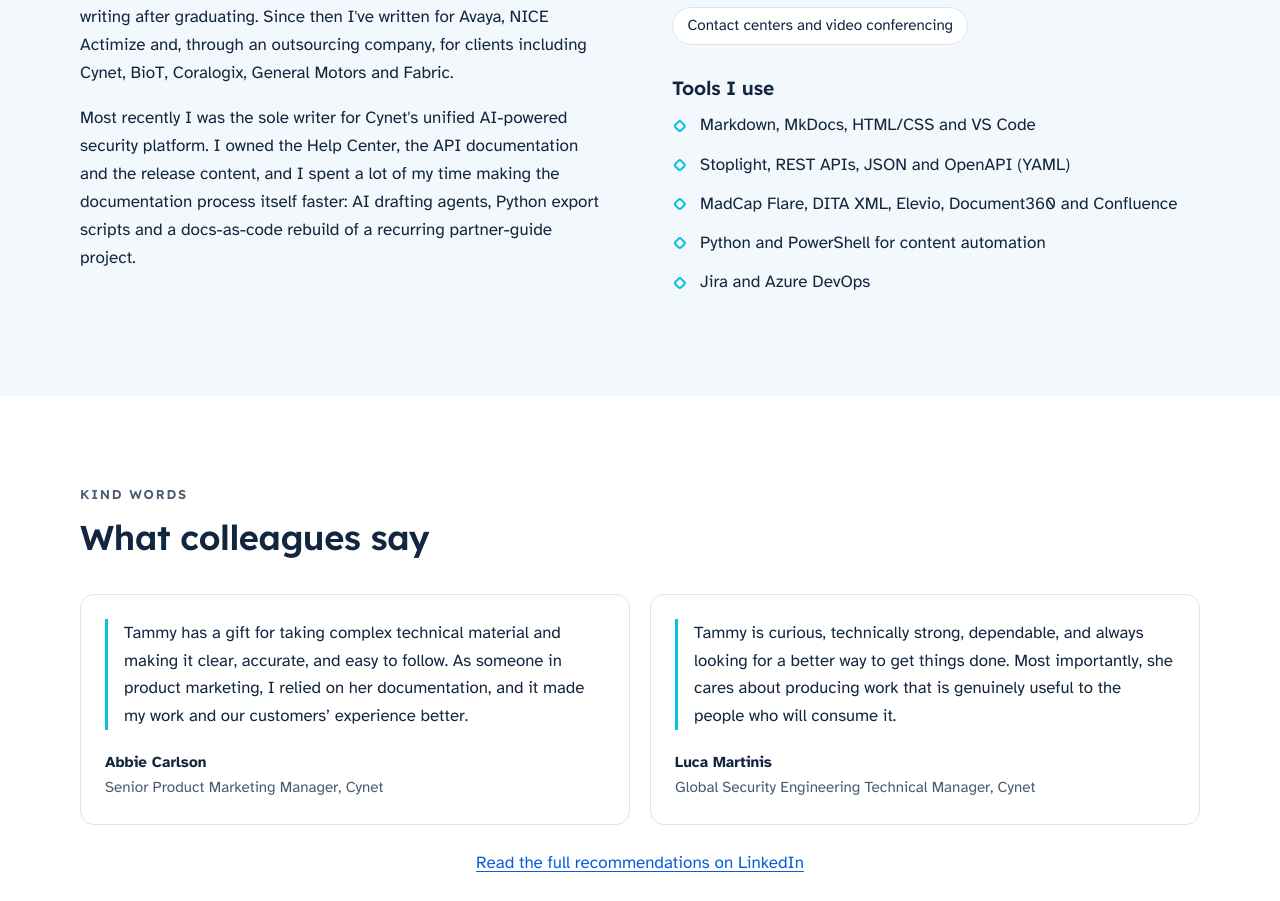
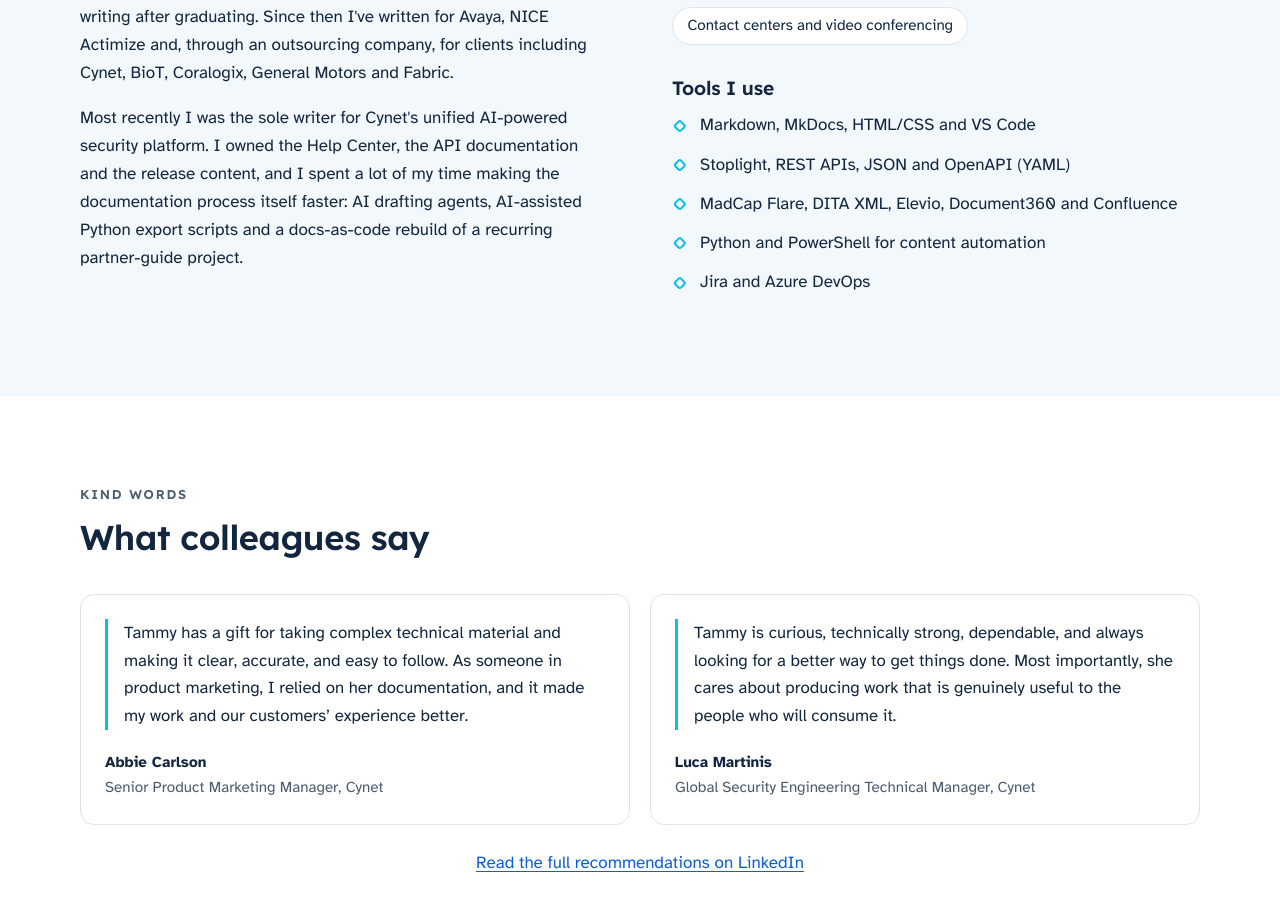
Before and after one commit to Tam-Paul/portfolio, a plain HTML site: page index.html in a window 1280 px wide. Shown: the part 1958-2859 px from the top of the page. Drawn offline with Linux system fonts and the light colour scheme.

Commit message:
minor update to about me section

```diff
--- a/index.html
+++ b/index.html
@@ -129,7 +129,7 @@
           <p class="eyebrow">About me</p>
           <h2 id="about-title">The person behind the docs</h2>
           <p>I studied linguistics at Bar-Ilan University and moved into technical writing after graduating. Since then I've written for Avaya, NICE Actimize and, through an outsourcing company, for clients including Cynet, BioT, Coralogix, General Motors and Fabric.</p>
-          <p>Most recently I was the sole writer for Cynet's unified AI-powered security platform. I owned the Help Center, the API documentation and the release content, and I spent a lot of my time making the documentation process itself faster: AI drafting agents, Python export scripts and a docs-as-code rebuild of a recurring partner-guide project.</p>
+          <p>Most recently I was the sole writer for Cynet's unified AI-powered security platform. I owned the Help Center, the API documentation and the release content, and I spent a lot of my time making the documentation process itself faster: AI drafting agents, AI-assisted Python export scripts and a docs-as-code rebuild of a recurring partner-guide project.</p>
         </div>
         <div>
           <h3>Industries I've documented</h3>
```
